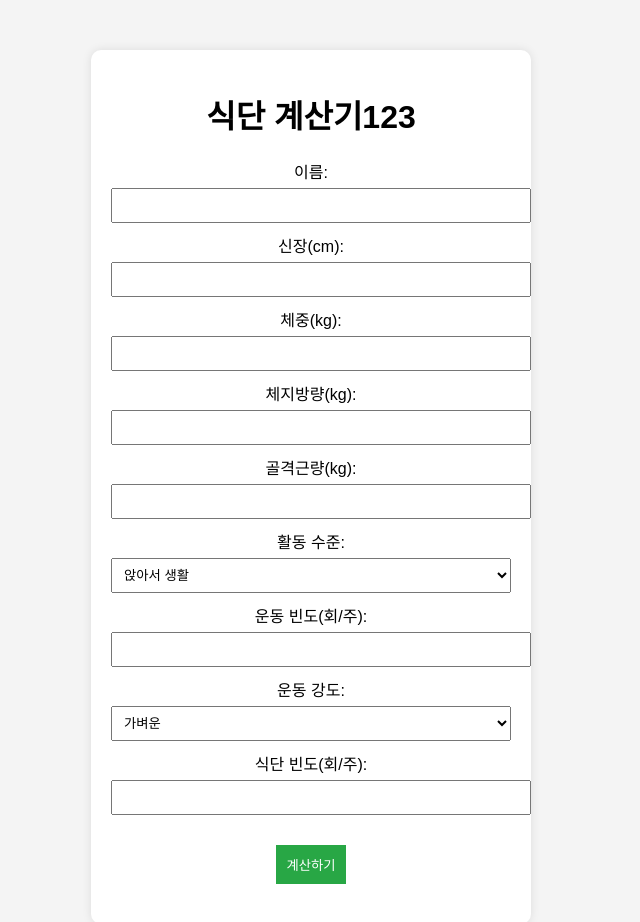
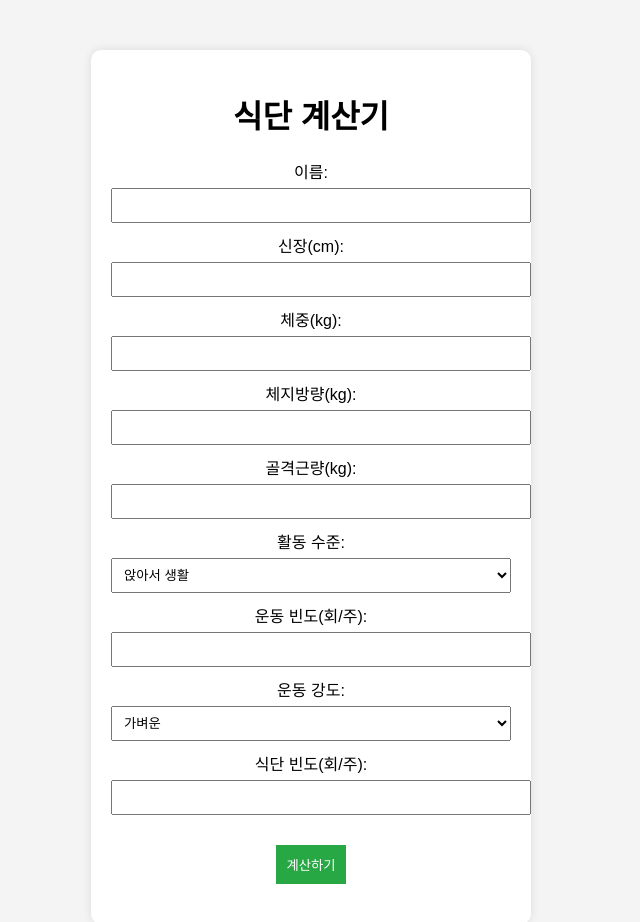
Before and after one commit to bipasori1021/meal-calc, a plain HTML site: page index.html in a window 1280 px wide. Shown: the whole page, without its empty margins (329-969 px from the left). Drawn offline with Linux system fonts and the light colour scheme.

Commit message:
OneDrive 파일 수정 테스트

```diff
--- a/index.html
+++ b/index.html
@@ -8,7 +8,7 @@
 </head>
 <body>
     <div class="container">
-        <h1>식단 계산기123</h1>
+        <h1>식단 계산기</h1>
         <form id="tdeeForm">
             <label>이름: <input type="text" id="name" required></label>
             <label>신장(cm): <input type="number" id="height" required></label>
```
